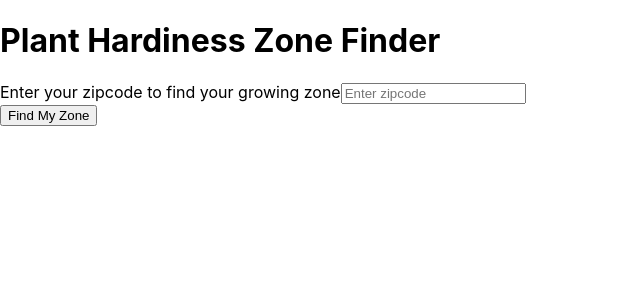
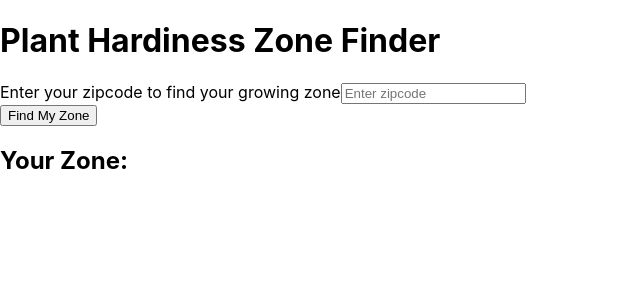
Before and after one commit to maelingmurphy/grow-zone-finder, a React (Create React App) app: page / in a window 1280 px wide. Shown: the top 300 px of the page, without its empty margins (0-640 px from the left). Built offline with nearby package versions, Linux system fonts and the light colour scheme.

Commit message:
create Results component to display zone result

```diff
--- a/src/App.js
+++ b/src/App.js
@@ -1,11 +1,13 @@
 import Header from './components/Header'
 import Form from './components/Form'
+import Results from './components/Results'
 
 const App = () => {
     return (
       <div className="App">
         <Header />
         <Form />
+        <Results />
       </div>
     );
   }
--- /dev/null
+++ b/src/components/Results.js
@@ -0,0 +1,9 @@
+const Results = () => {
+    return (
+        <div>
+            <h2>Your Zone:</h2>
+        </div>
+    );
+}
+
+export default Results;
```
